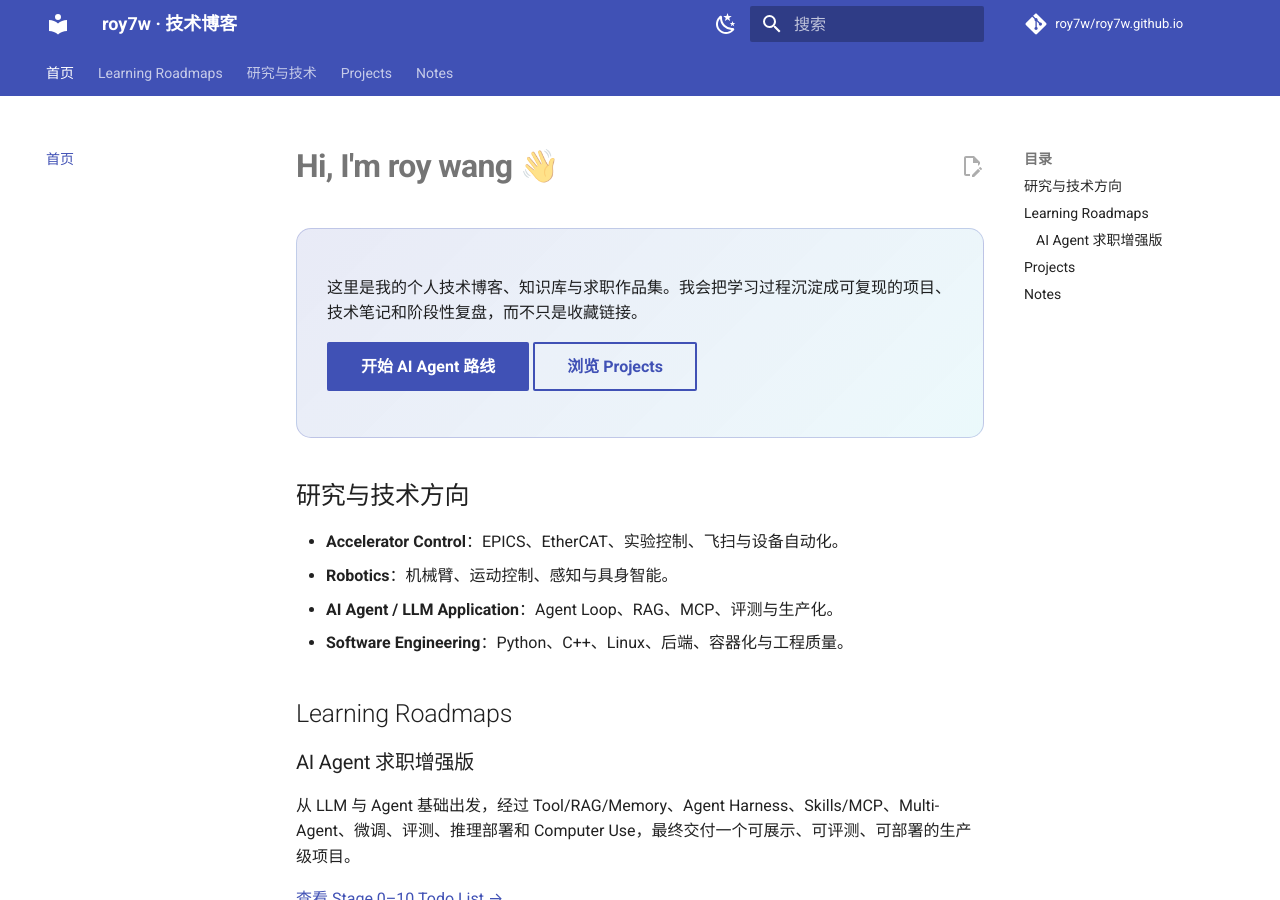
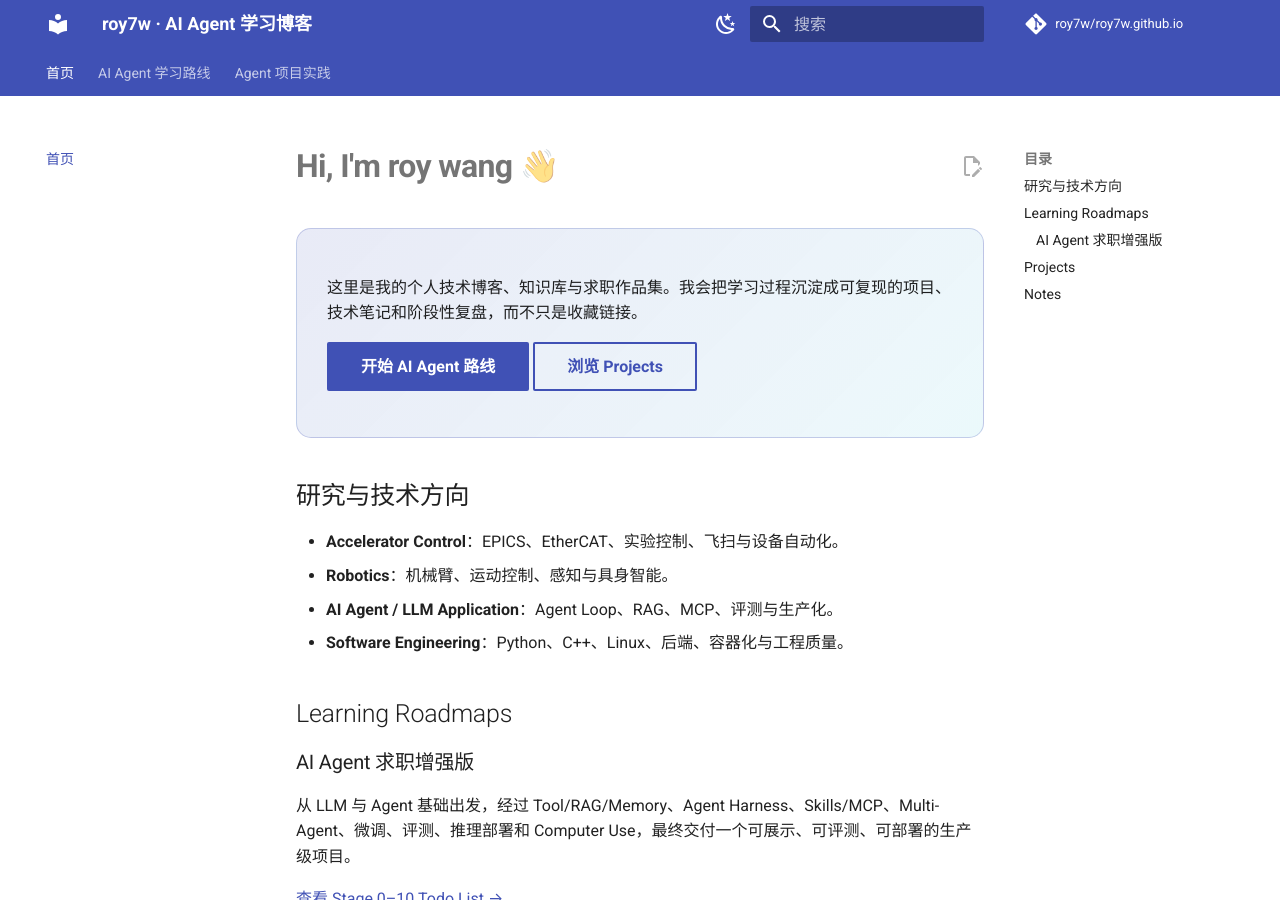
Before and after one commit to roy7w/roy7w.github.io, an MkDocs documentation site: the page built from docs/index.md, in a window 1280 px wide and 900 px high. Built offline with MkDocs 1.6.1 and Material for MkDocs 9.7.7, drawn with Linux system fonts in a browser that asks for light colours; comment, search, counter and statistics services are not loaded.

Commit message:
refactor: focus site on AI Agent learning

```diff
--- a/mkdocs.yml
+++ b/mkdocs.yml
@@ -1,5 +1,5 @@
-site_name: roy7w · 技术博客
-site_description: 个人技术博客、知识库与求职作品集
+site_name: roy7w · AI Agent 学习博客
+site_description: 面向 AI Agent 求职与工程实践的 Stage 0–10 学习路线
 site_author: roy wang
 site_url: https://roy7w.github.io/
 repo_url: https://github.com/roy7w/roy7w.github.io
@@ -36,8 +36,8 @@ theme:
 
 nav:
   - 首页: index.md
-  - Learning Roadmaps:
-      - AI Agent 求职增强版: ai-agent/index.md
+  - AI Agent 学习路线:
+      - 路线总览: ai-agent/index.md
       - "Stage 0 · LLM & Agent 全局认知": ai-agent/stage-00.md
       - "Stage 1 · Minimal Agent Loop": ai-agent/stage-01.md
       - "Stage 2 · Tool / RAG / Memory": ai-agent/stage-02.md
@@ -49,12 +49,7 @@ nav:
       - "Stage 8 · Inference / vLLM / Infra": ai-agent/stage-08.md
       - "Stage 9 · Browser / Computer Use": ai-agent/stage-09.md
       - "Stage 10 · Production Project": ai-agent/stage-10.md
-  - 研究与技术:
-      - Accelerator Control: accelerator/index.md
-      - Robotics: robotics/index.md
-      - Coding: coding/index.md
-  - Projects: projects/index.md
-  - Notes: notes/index.md
+  - Agent 项目实践: projects/index.md
 
 markdown_extensions:
   - admonition
```
